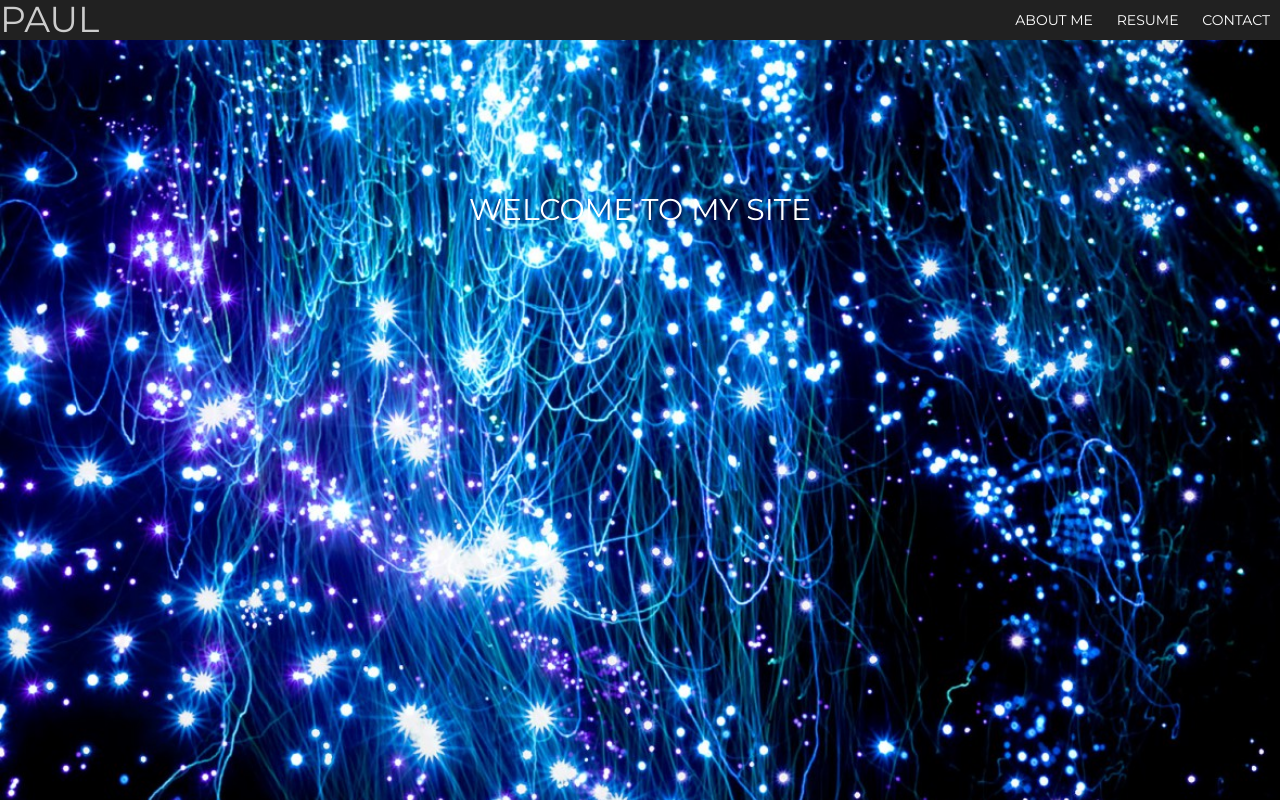
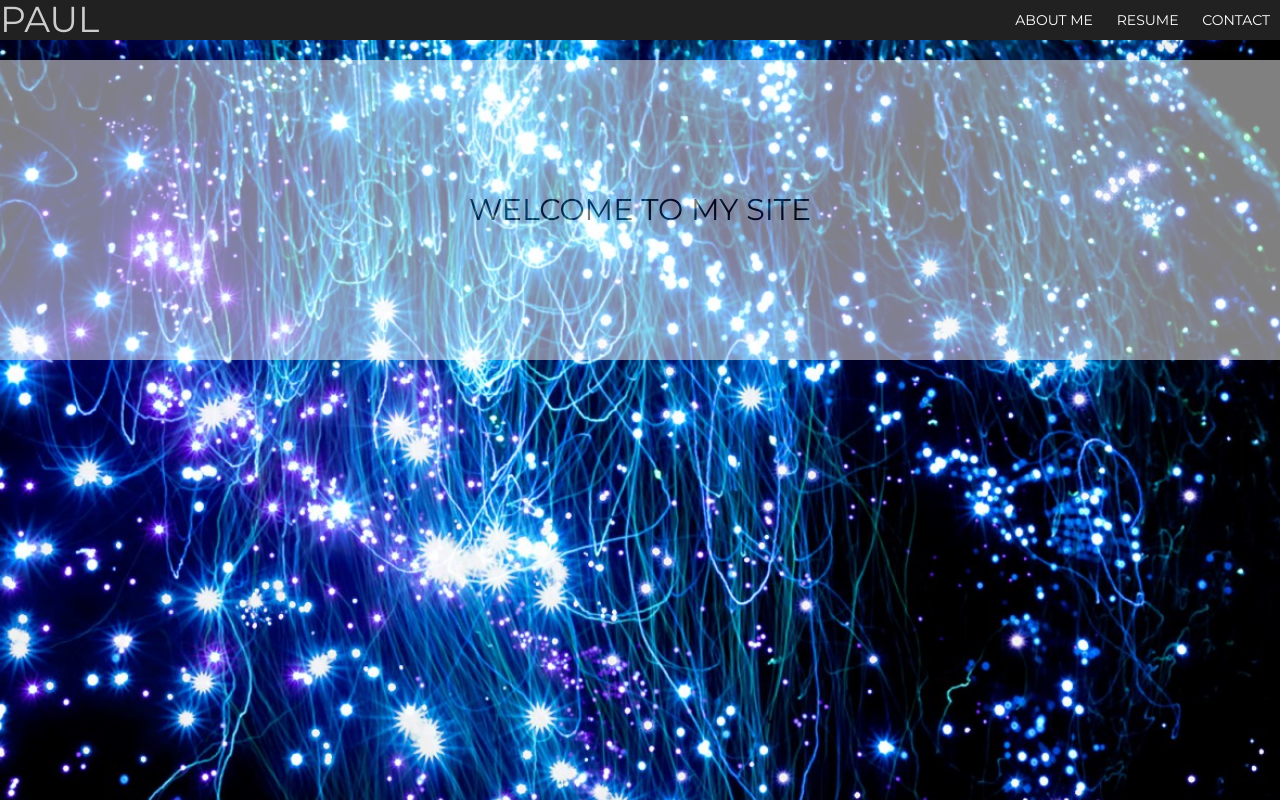
Before and after one commit to paul24682work/2nd-github.io, a plain HTML site: page index.html in a window 1280 px wide. Drawn offline with nearby package versions, Linux system fonts and the light colour scheme.

Commit message:
My first Layout.

```diff
--- a/css/style.css
+++ b/css/style.css
@@ -43,16 +43,13 @@ header nav ul li a:hover{
 			color:#9E9E9E;
 }
 
-
-
-
-
-
-
 #intro{}
 #intro h2{font-family: 'Montserrat', sans-serif;
 		text-transform: uppercase;
 		text-align: center;
 		line-height: 10;
-		color:white;
+		color:black;
+		background-color: white;
+	    opacity: 0.5;
+	    filter: Alpha(opacity=50);
 }
```
